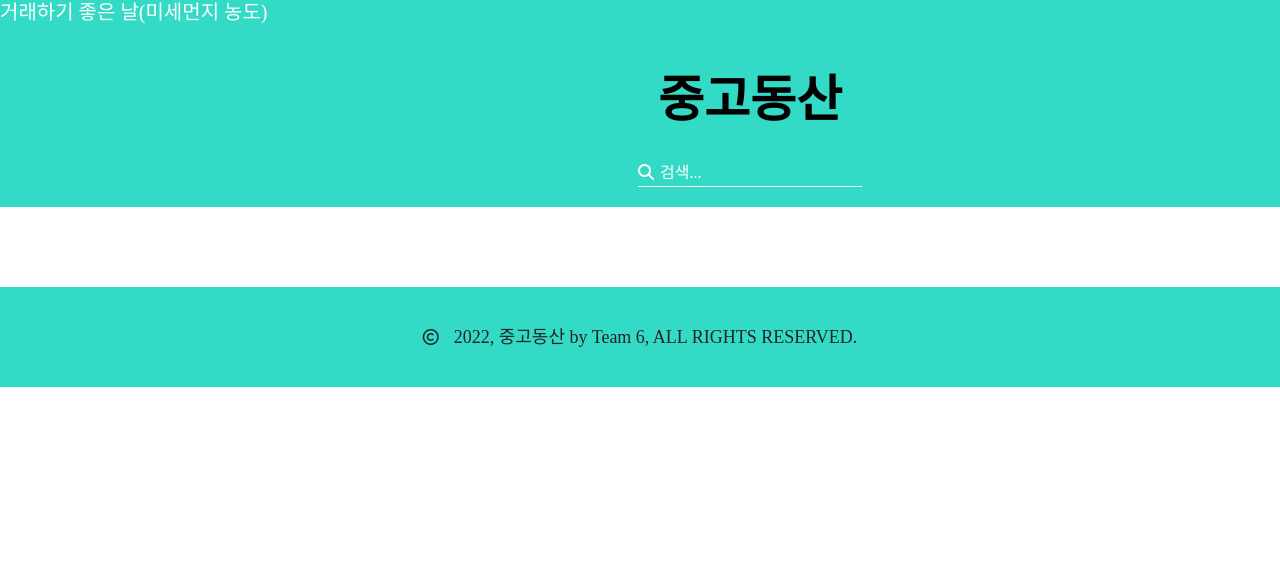
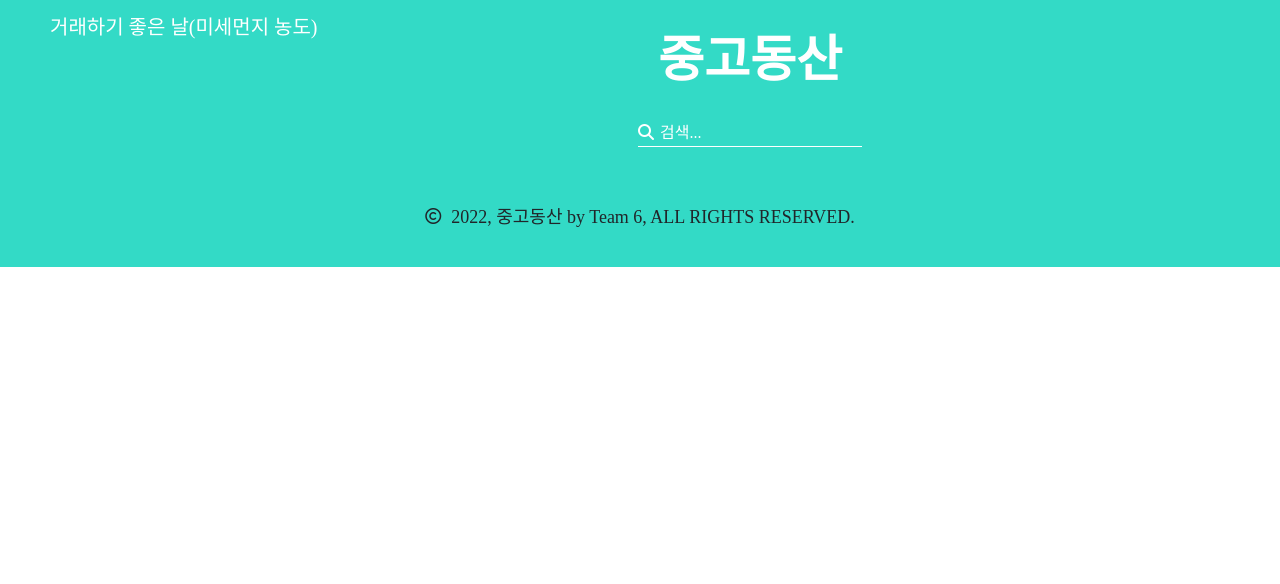
Before and after one commit to shlee1027/six-jo-first-website, a Flask app: page / in a window 1280 px wide; the page is wider, and only the part inside the window is pictured. Shown: the top 584 px of that part. Run offline with Flask 2, Linux system fonts and the light colour scheme; data that the repository does not hold is empty; some libraries are stand-ins or nearby versions; some web fonts are replaced.

Commit message:
css 수정본

```diff
--- a/idolworldcup/movie/static/style.css
+++ b/idolworldcup/movie/static/style.css
@@ -12,6 +12,12 @@
         * {
             font-family: 'NEXONFootballGothicBA1';
         }
+        input {
+            font-family: 'NEXONFootballGothicBA1';
+        }
+        input::placeholder {
+            font-family: 'NEXONFootballGothicBA1';
+        }
         body {
             background: transparent;
             position: relative;
@@ -23,7 +29,6 @@
             background: #33dac6;
             color: #fff;
         }
-
         header.move {position: absolute; width: 100%; height: 100%; left: 0; top: 0;}
         header .head {
             width: 1500px;
@@ -34,18 +39,23 @@
             padding-bottom: 20px;
             position: relative;
         }
+        header .main_logo {color: #fff;}
         header h1 {text-align: center; margin: 30px 0; font-size: 50px; font-weight: bold;}
         header .search {border-top: none; border-left: none; border-right: none; border-bottom: 1px solid #fff;}
-        header input {border: none; outline: none; background: transparent;}
+        header input {border: none; outline: none; background: transparent; color: #fff;}
         header input::placeholder {color: #fff;}
         header .member {position: absolute; right: 0; top: 10px;}
         header .member ul {display: flex; align-items: center;}
         header .member ul > li a {transition: all .3s; color: #fff; font-size: 15px; font-weight: 500;}
         header .member ul > li:first-child {margin-right: 10px;}
         header .member ul > li a:hover {color: #000;}
+        header .dust {position: absolute; top: 15px; left: 50px;}
+        header .dust h2 {text-align: center;}
+        header .dust ul {display: grid; grid-template-columns: repeat(2,2fr); padding-left: 12px;}
+        header .dust ul li {margin-right: 10px;}
         footer {position: relative;}
         footer .foot {display: flex; justify-content: center; position: absolute; top: 50%; left: 50%; transform: translate(-50%, -50%); align-items: center;}
-        footer .foot i {position: relative; top: -1px; margin-right: 15px;}
+        footer .foot i {position: relative; top: -2px; margin-right: 10px;}
         footer .foot p {margin: 0; font-size: 18px;}
         .mytitle {
             background-color: green;
@@ -86,8 +96,15 @@
         .wrap {
             max-width: 1200px;
             width: 95%;
-            margin: 20px auto 0px auto;
-            margin: 80px auto;
+            display: grid;
+            grid-template-columns: repeat(4,1fr);
+            margin: 0 auto;
+        }
+        .section {
+            padding: 12.2rem 1.5rem;
+        }
+        .col {
+            margin: 14% 1%;
         }
         .mypost {
             max-width: 500px;
@@ -127,13 +144,10 @@
             left: 0;
             right: 0;
             text-align: center;
+            cursor: pointer;
+            z-index: 99;
         }
         .image_input{
             margin-top:5px;
             margin-bottom: 15px;
         }
-        .col{
-            width: 23%;
-            display:flex;
-
-        }
```
